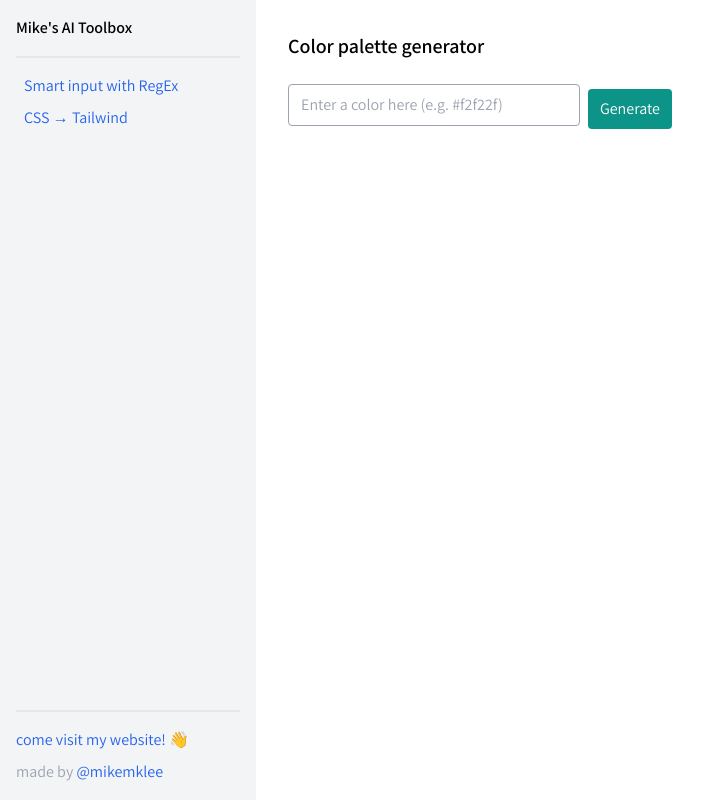
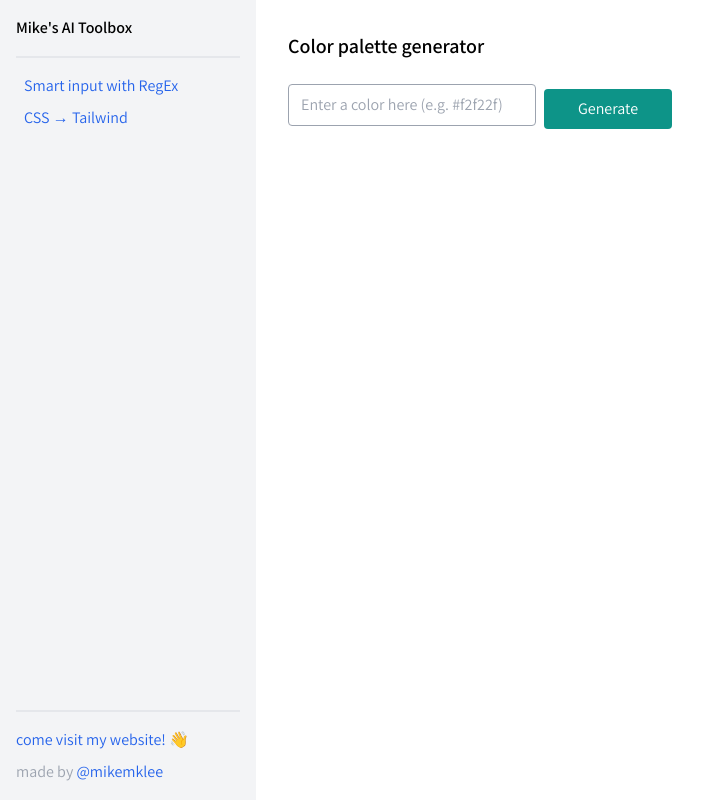
Before and after one commit to mikemklee/ai-toolbox, a Next.js app: page /color-palette-generator in a window 1280 px wide. Shown: the whole page, without its empty margins (0-719 px from the left). Built offline with nearby package versions, Linux system fonts and the light colour scheme.

Commit message:
Set a minimum width for buttons

```diff
--- a/src/components/Button.tsx
+++ b/src/components/Button.tsx
@@ -26,7 +26,7 @@ export default function Button({
     <button
       onClick={onClick}
       disabled={disabled}
-      className={`px-3 py-2 cursor-pointer ${styles} rounded text-center`}
+      className={`px-3 py-2 cursor-pointer ${styles} rounded text-center min-w-[8rem]`}
     >
       {children}
     </button>
```
